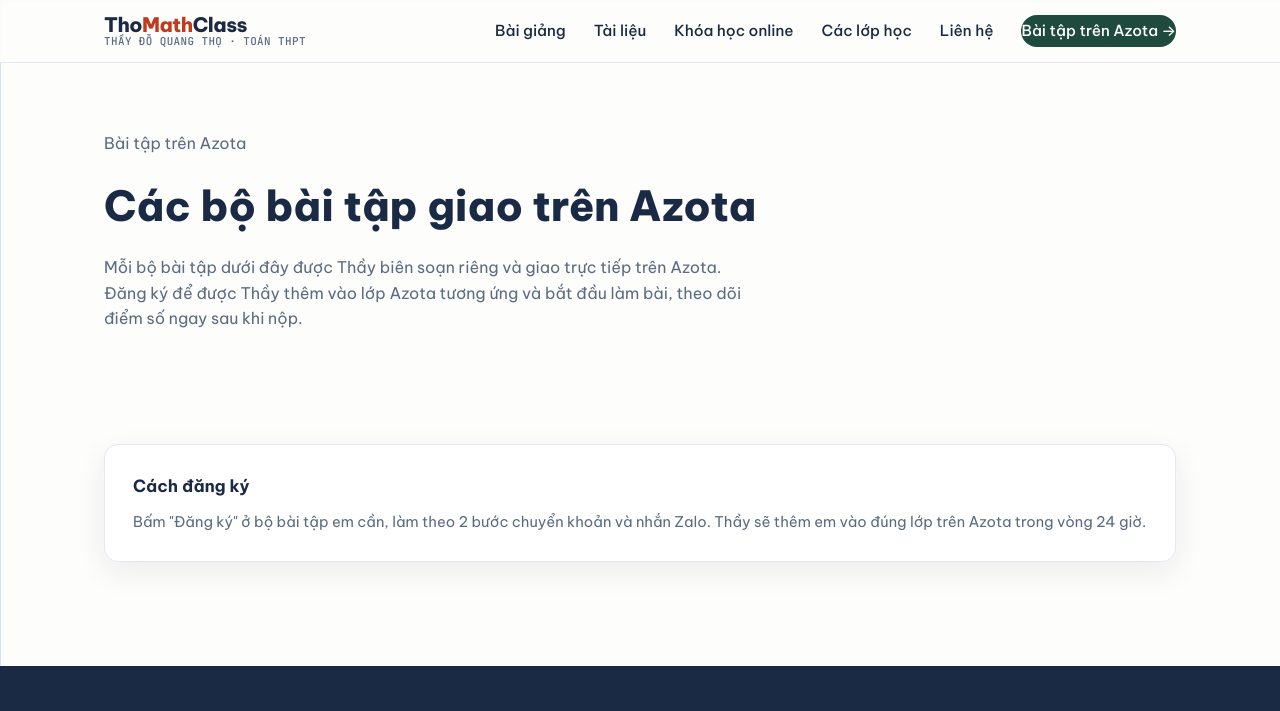
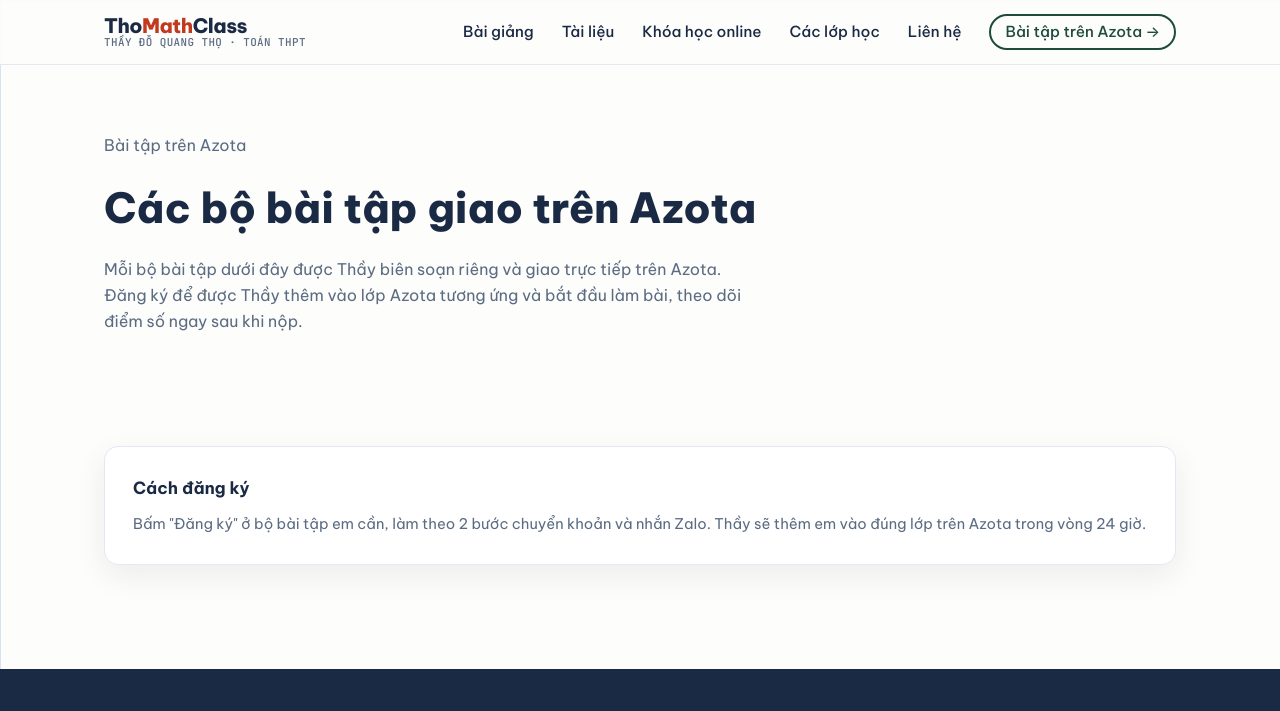
Before and after one commit to thotoanlqd-ai/thomathclass, a plain HTML site: page azota.html in a window 1280 px wide. Shown: the top 711 px of the page. Drawn offline with Linux system fonts and the light colour scheme; no server answers.

Commit message:
Sửa menu: bỏ nút xanh Azota, thêm viền xanh báo trang đang xem
Sửa menu: bỏ nút xanh Azota, thêm viền xanh báo trang đang xem

```diff
--- a/script.js
+++ b/script.js
@@ -6,6 +6,16 @@ const navLinks = document.querySelector(".nav-links");
 if (navToggle && navLinks) {
   navToggle.addEventListener("click", () => {
     navLinks.classList.toggle("open");
+  });
+}
+
+// --- Highlight current page in nav ---
+if (navLinks) {
+  const currentPage = location.pathname.split("/").pop() || "index.html";
+  navLinks.querySelectorAll("a").forEach((link) => {
+    const href = link.getAttribute("href");
+    if (href.includes("#")) return; // in-page anchor, not a distinct page
+    if (href === currentPage) link.classList.add("active");
   });
 }
 
--- a/style.css
+++ b/style.css
@@ -113,9 +113,9 @@ a { color: inherit; text-decoration: none; }
   padding: 4px 0;
 }
 
-.nav-links a:not(.btn-azota):hover { color: var(--pen-red); }
+.nav-links a:hover { color: var(--pen-red); }
 
-.nav-links a:not(.btn-azota)::after {
+.nav-links a::after {
   content: "";
   position: absolute;
   left: 0; bottom: -2px;
@@ -123,21 +123,23 @@ a { color: inherit; text-decoration: none; }
   background: var(--pen-red);
   transition: width 0.2s ease;
 }
-.nav-links a:not(.btn-azota):hover::after { width: 100%; }
+.nav-links a:hover::after { width: 100%; }
 
 .btn-azota {
-  background: var(--chalk);
-  color: #fff !important;
-  padding: 9px 16px;
-  border-radius: 999px;
-  font-weight: 600;
-  font-size: 0.88rem;
   display: inline-flex;
   align-items: center;
   gap: 6px;
-  transition: transform 0.15s ease, background 0.15s ease;
 }
-.btn-azota:hover { background: var(--chalk-light); transform: translateY(-1px); }
+
+/* Current page indicator: green outline around the active nav item */
+.nav-links a.active {
+  color: var(--chalk);
+  border: 2px solid var(--chalk);
+  border-radius: 999px;
+  padding: 4px 14px;
+}
+.nav-links a.active::after { display: none; }
+.nav-links a.active:hover { color: var(--chalk); }
 
 .nav-toggle {
   display: none;
```
